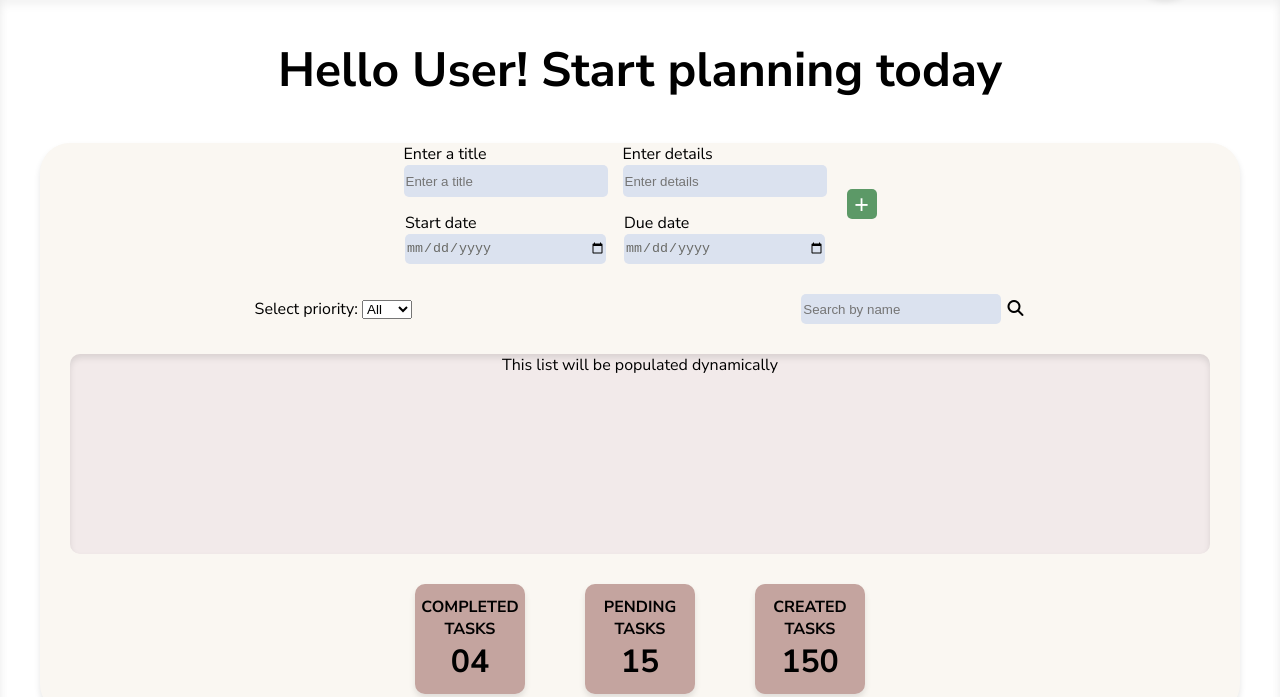
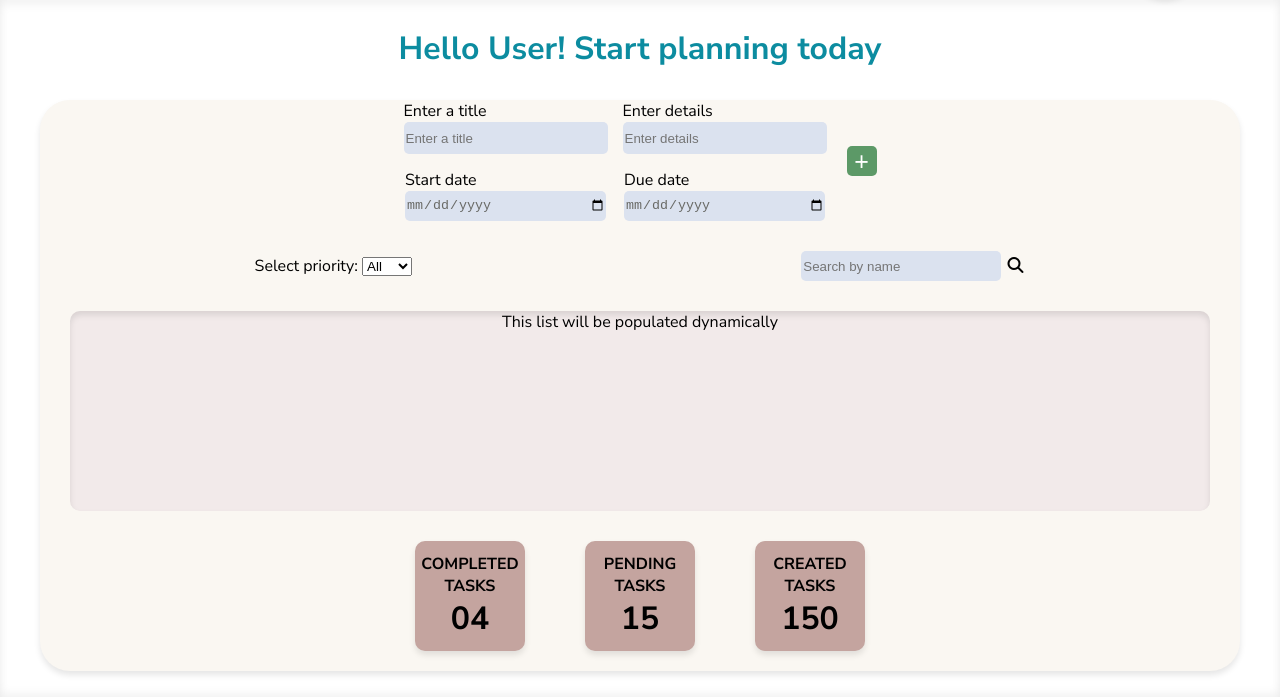
Before and after one commit to Ledjan-s-TOP-projects/The-Odin-Project-Todo-List, a website built with webpack: page index.html in a window 1280 px wide. Shown: the part 73-770 px from the top of the page. Built offline with nearby package versions, Linux system fonts and the light colour scheme.

Commit message:
update font-size for h2

```diff
--- a/src/styles.css
+++ b/src/styles.css
@@ -63,8 +63,9 @@ main {
 
 h2 {
   text-align: center;
-  font-size: 3rem;
-  padding: 40px;
+  font-size: 2rem;
+  padding: 30px;
+  color: var(--third-font-color);
 }
 
 .app {
```
